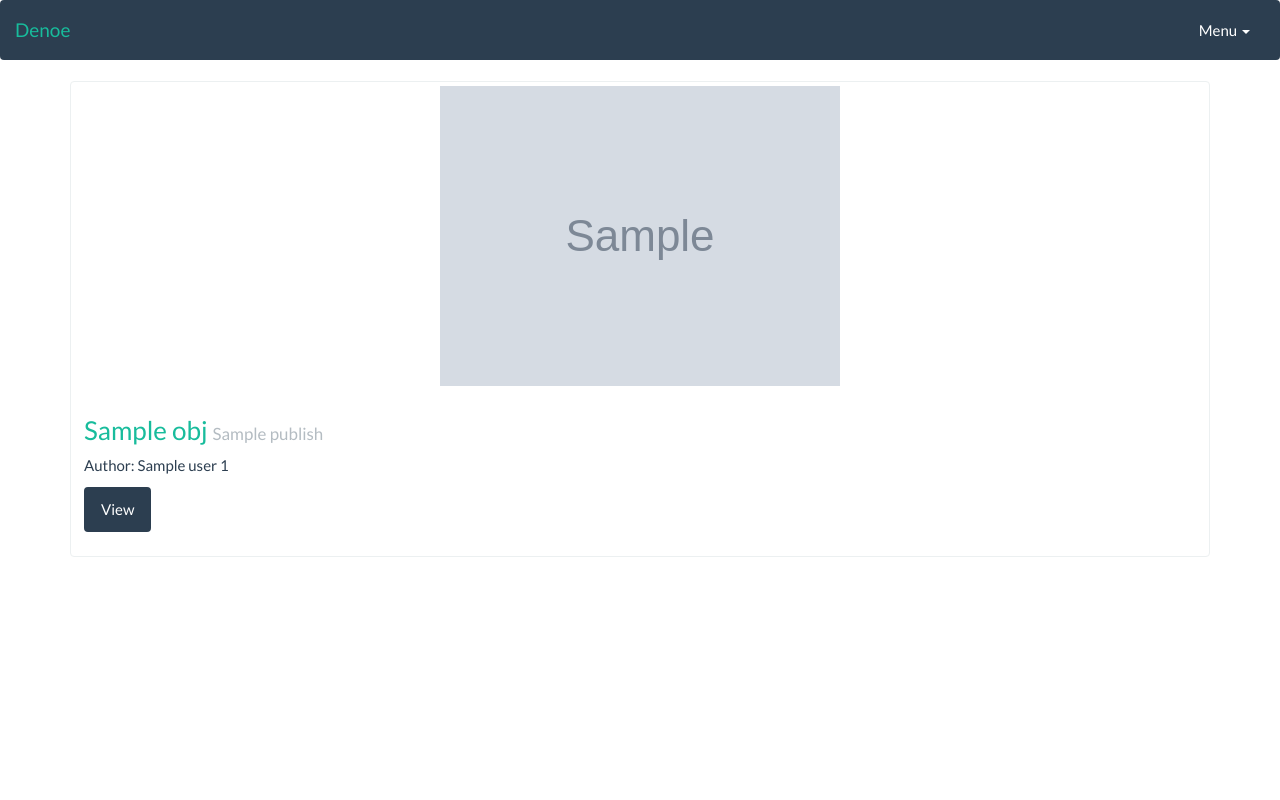
After one commit to agarnelo/Interrobang, a Django app: template interroBang/templates/event_list.html in a window 1280 px wide. The commit adds this page. Run offline with Django 3.2, Linux system fonts and the light colour scheme; the template is opened without the code that fills it: most values are stand-ins (such as "Sample title", 1, 10 or a date in 2020); grey boxes marked "Sample" are stand-in pictures; some libraries are stand-ins or nearby versions.

Commit message:
Event List Display Added

```diff
--- a/interroBang/events/admin.py
+++ b/interroBang/events/admin.py
@@ -4,7 +4,7 @@ from django.contrib import admin
 from .models import Event
 
 class EventModelAdmin(admin.ModelAdmin):
-    list_display = ["title", "updated", "timestamp"]
+    list_display = ["title", "user", "updated", "timestamp",]
     list_display_links = ["updated"]
     list_editable = ["title"]
     list_filter = ["updated", "timestamp"]
--- a/interroBang/events/urls.py
+++ b/interroBang/events/urls.py
@@ -1,8 +1,11 @@
 from django.conf.urls import url
 from .views import (
     event_create,
+    event_list
 )
 
 urlpatterns = [
     url(r'^create/$', event_create),
+    url(r'^$', event_list, name='list'),
+
 ]
--- a/interroBang/templates/base.html
+++ b/interroBang/templates/base.html
@@ -5,9 +5,6 @@
         <meta charset="utf-8"><meta name="viewport" content="width=device-width, initial-scale=1.0">
         <title>{% block head_title %} Denoe {% endblock head_title %}</title>
         <link href="{% static 'css/bootstrap.min.css' %}" rel="stylesheet">
-    </head>
-    <body>
-
         <nav class="navbar navbar-default" role="navigation">
             <div class="container-fluid">
                 <div class="navbar-header">
@@ -64,15 +61,33 @@
                 </div>
             </div>
         </nav>
+    </head>
+
+    <body>
+    <div class="container">
+
         {% block body %}
         {% block content %}
         {% endblock content %}
         {% endblock body %}
-        {% block extra_body %}
-        {% endblock extra_body %}
+        <!--{% block extra_body %}-->
+        <!--{% endblock extra_body %}-->
         <script src = "{% static 'js/jquery.min.js' %}"></script>
         <script src = "{% static 'js/bootstrap.min.js' %}"></script>
         {% block javascript %}
         {% endblock %}
+    </div>
+
+<!-- Latest compiled and minified JavaScript -->
+<script type="text/javascript">
+$(document).ready(function(){
+    $(".event-detail-item img").each(function(){
+            $(this).addClass("img-responsive");
+    })
+})
+</script>
+
+
+
     </body>
 </html>
--- /dev/null
+++ b/interroBang/templates/event_list.html
@@ -0,0 +1,23 @@
+{% extends "base.html" %}
+{% block content %}
+
+{% for obj in object_list %}
+<div class="row">
+  <div class="col-sm-12">
+    <div class="thumbnail">
+        {% if obj.image %}
+         <img src='{{ obj.image.url }}' class='img-responsive' />
+        {% endif %}
+        <div class="caption event-detail-item">
+            {% if obj.draft %}<h3>Staff only: Draft</h3>{% endif %} {% if obj.publish > today %}<h3>Staff Only: Future Post</h3>{% endif %}
+            <h3><a href='{{ obj.get_absolute_url }}'>{{ obj.title }}</a> <small>{{ obj.publish }}</small></h3>
+            {% if obj.user.get_full_name %}<p>Author: {{ obj.user.get_full_name }} {{ obj.user.id }}</p>{% endif %}
+        <p><a href="{{ obj.get_absolute_url }}" class="btn btn-primary" role="button">View</a></p>
+      </div>
+    </div>
+  </div>
+<hr/>
+</div>
+{% endfor %}
+
+{% endblock content %}
```
Also changed, not shown: interroBang/events/models.py (+9 -3 lines), interroBang/events/views.py (+20 -1 lines), interroBang/interroBang/urls.py (+7 -0 lines), interroBang/static/css/base.css (+10 -0 lines), 1 other file.
